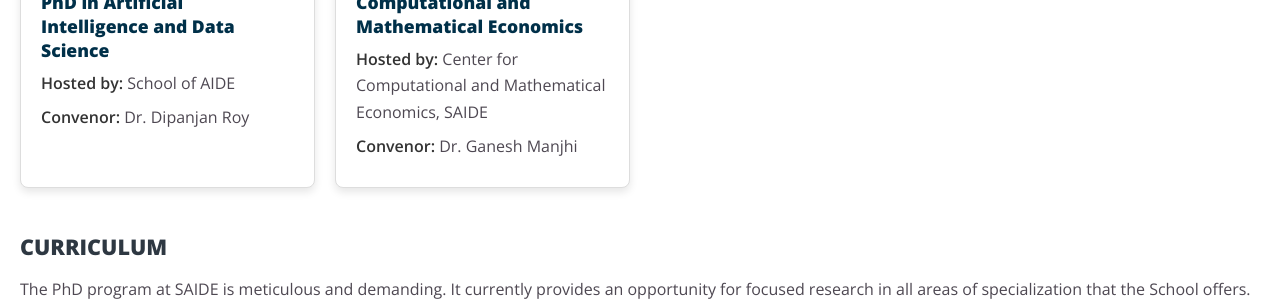
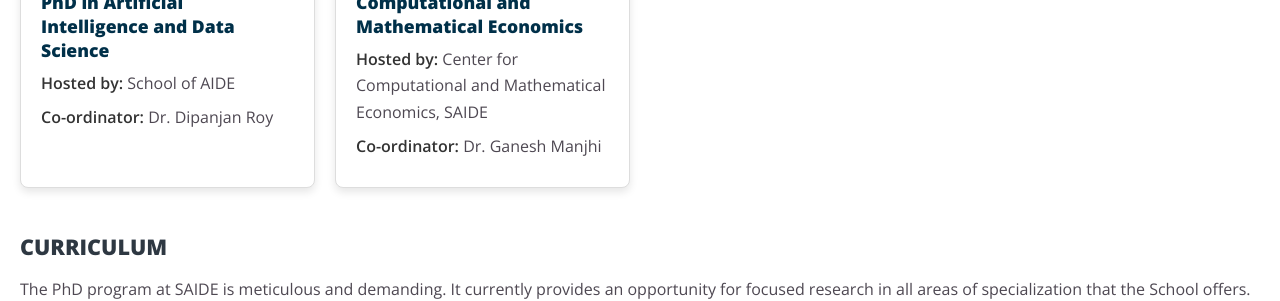
Before and after one commit to SAIDEIITJ/SAIDE_main, a Jekyll site: the page built from _pages/phd.md, in a window 1280 px wide and 900 px high, scrolled down 1285 px. Shown: the part 154-455 px from the top of the window. Built offline with Jekyll 4.4.1, drawn with Linux system fonts in a browser that asks for light colours; nearby versions of some CDN libraries.

Commit message:
Update phd.md

```diff
--- a/_pages/phd.md
+++ b/_pages/phd.md
@@ -55,7 +55,7 @@
 {% endif %}
 </h2>
 <p><strong>Hosted by:</strong> {{member.offered}}</p>
-<p><strong>Convenor:</strong> {{member.coordinator}}</p>
+<p><strong>Co-ordinator:</strong> {{member.coordinator}}</p>
 </div>
 </div>
 {% endif %}
```
